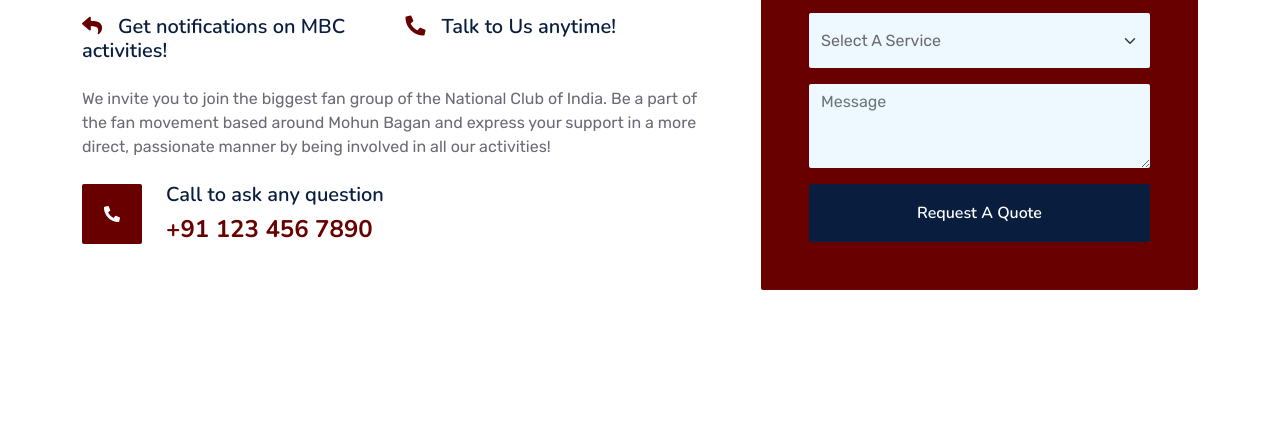
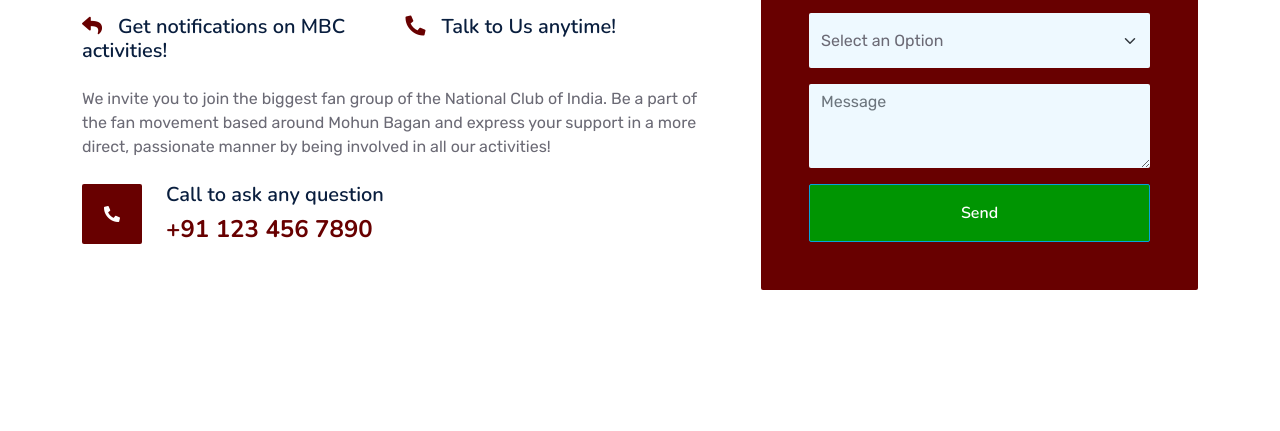
Before and after one commit to arjunsengupta77/arjunsengupta77.github.io, a plain HTML site: page join.html in a window 1280 px wide. Shown: the part 771-1202 px from the top of the page. Drawn offline with nearby package versions, Linux system fonts and the light colour scheme.

Commit message:
updated join items

```diff
--- a/join.html
+++ b/join.html
@@ -142,17 +142,17 @@
                                 </div>
                                 <div class="col-12">
                                     <select class="form-select bg-light border-0" style="height: 55px;">
-                                        <option selected>Select A Service</option>
-                                        <option value="1">Service 1</option>
-                                        <option value="2">Service 2</option>
-                                        <option value="3">Service 3</option>
+                                        <option selected>Select an Option</option>
+                                        <option value="1">I want to join MBC</option>
+                                        <option value="2">I have an enquiry</option>
+                                        <option value="3">I want to donate towards MBC activities!</option>
                                     </select>
                                 </div>
                                 <div class="col-12">
                                     <textarea class="form-control bg-light border-0" rows="3" placeholder="Message"></textarea>
                                 </div>
                                 <div class="col-12">
-                                    <button class="btn btn-dark w-100 py-3" type="submit">Request A Quote</button>
+                                    <button class="btn btn-primary w-100 py-3" type="submit">Send</button>
                                 </div>
                             </div>
                         </form>
```
